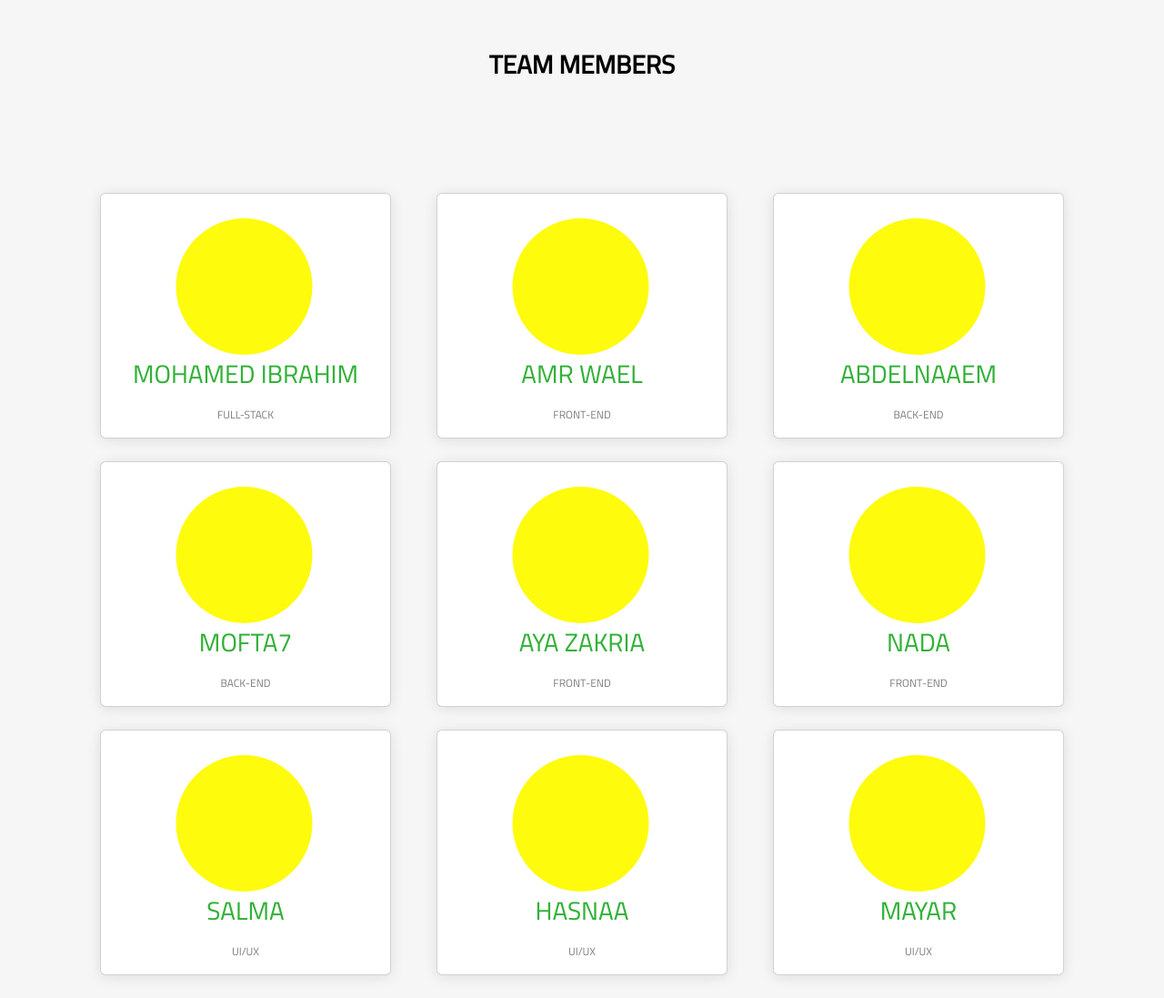
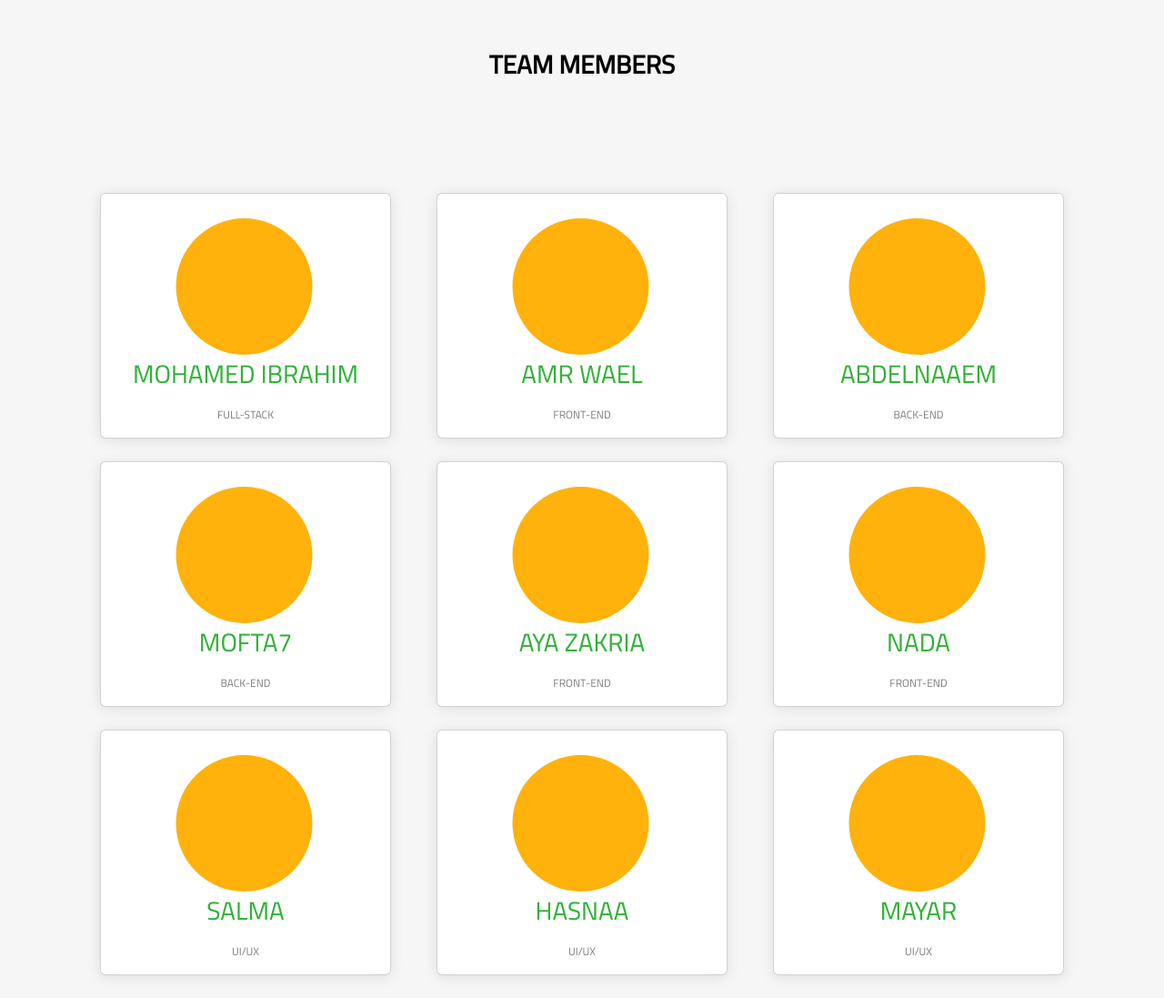
Before and after one commit to Mohamedibrahimfe/WEB_PHP, a PHP site: page /home.php in a window 1280 px wide. Shown: the part 3040-4137 px from the top of the page at 91% size. Run offline with PHP 8.4, Linux system fonts and the light colour scheme.

Commit message:
Add files via upload

```diff
--- a/css/style.css
+++ b/css/style.css
@@ -424,12 +424,27 @@ section .container p::before{
     position: relative;
     justify-content: flex-end;
 }
+.card::before{
+    content: '';
+    position: absolute;
+    left: 50%;
+    transform: translateX(-50%);
+    height: 3px;
+    top: 1px;
+    background-color: var(--gold-c);
+    width: 0;
+    transition: var(--trans-duration);
+}
+.card:hover::before{
+    content: '';
+    width: 100%;
+}
 .card img::before{
     content: "";
     width: 150px;
     height: 150px;
     border-radius: 50%;
-    background-color: rgb(255, 251, 12);
+    background-color: rgb(255, 178, 12);
     position: absolute;
     margin: 0 auto;
     transform: translate(55%, -50%);
```
